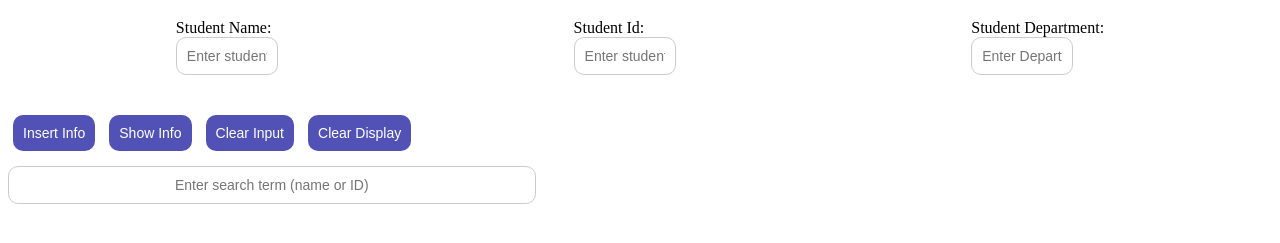
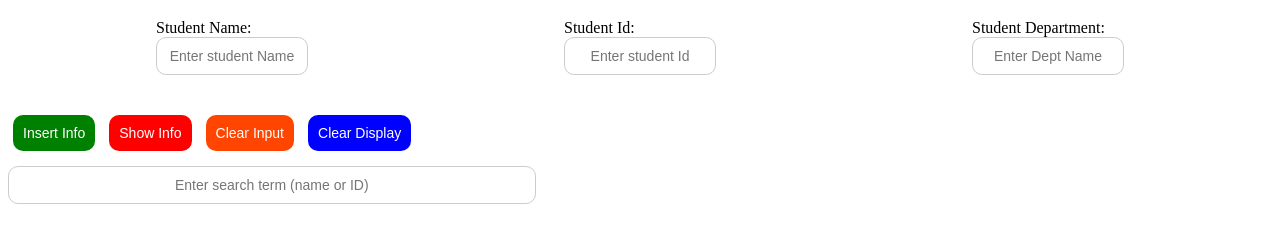
Before and after one commit to SaiKrishnaGanapathibhotla/Project_Gallery, a plain HTML site: page task14-a.html in a window 1280 px wide. Shown: the part 69-312 px from the top of the page. Drawn offline with Linux system fonts and the light colour scheme.

Commit message:
Update task14-a.html
updated css

```diff
--- a/task14-a.html
+++ b/task14-a.html
@@ -5,7 +5,6 @@
     <meta name="viewport" content="width=device-width, initial-scale=1.0">
     <title>Task 14 A - Student Information</title>
     <style>
-
         h1 {
             color: whitesmoke;
             background-color: rgb(83, 83, 151);
@@ -16,7 +15,6 @@
             height: 45px;
             font-family: Arial, sans-serif;
         }
-
 
         #student_info {
             display: flex;
@@ -33,14 +31,13 @@
 
         input {
             padding: 10px;
-            width: 80px;
+            width: 130px;
             margin-bottom: 15px;
             border-radius: 10px;
             border: 1px solid #ccc;
             font-size: 14px;
             text-align: center;
         }
-
 
         button {
             background-color: rgb(82, 82, 182);
@@ -59,7 +56,6 @@
                 background-color: whitesmoke;
                 transform: scale(1.05);
             }
-
 
         #container, #searchResults {
             margin: 20px auto;
@@ -89,6 +85,42 @@
             font-size: 18px;
             font-weight: bold;
         }
+        #info {
+            background-color: green;
+        }
+
+            #info:hover {
+                color: green;
+                background-color: whitesmoke;
+            }
+
+        #show {
+            background-color: red;
+        }
+
+            #show:hover {
+                color: red;
+                background-color: whitesmoke;
+            }
+
+        #clear {
+            background-color: orangered;
+        }
+
+            #clear:hover {
+                color: yellow;
+                background-color: whitesmoke;
+            }
+
+        #display {
+            background-color: blue;
+        }
+
+            #display:hover {
+                color: blue;
+                background-color: whitesmoke;
+            }
+
     </style>
 </head>
 <body>
@@ -105,11 +137,11 @@
             </div>
             <div>
                 <label>Student Department:</label><br>
-                <input type="text" placeholder="Enter Department Name" id="sDept">
+                <input type="text" placeholder="Enter Dept Name" id="sDept">
             </div>
         </div>
         <div id="links">
-            <button onclick="insertData();" id="info">Insert Info</button>
+            <button onclick="insertData();" id="info" >Insert Info</button>
             <button onclick="showData();" id="show">Show Info</button>
             <button onclick="clearData();" id="clear">Clear Input</button>
             <button onclick="clearDisplay();" id="display">Clear Display</button>
@@ -118,7 +150,6 @@
         <div id="searchResults"></div>
         <div id="container"></div>
     </div>
-
     <script>
         let allDetails = [];
 
@@ -144,7 +175,6 @@
             const newStudent = new Student(studentName, studentId, studentDept);
             allDetails.push(newStudent);
             alert("Student data inserted successfully!");
-
 
             document.getElementById("sName").value = '';
             document.getElementById("sId").value = '';
@@ -185,12 +215,19 @@
 
         function searchData() {
             const searchTerm = document.getElementById("searchTerm").value.toLowerCase();
+            const searchResults = document.getElementById("searchResults");
+
+            if (!searchTerm.trim()) {
+                searchResults.classList.remove("active");
+                searchResults.innerHTML = '';
+                return;
+            }
+
             const filteredStudents = allDetails.filter(student =>
                 student.name.toLowerCase().includes(searchTerm) ||
                 student.id.toLowerCase().includes(searchTerm)
             );
 
-            const searchResults = document.getElementById("searchResults");
             if (filteredStudents.length > 0) {
                 searchResults.classList.add("active");
                 let resultsHtml = "<h2>Search Results</h2>";
```
Lines whose indentation alone changed are shown as unchanged.
